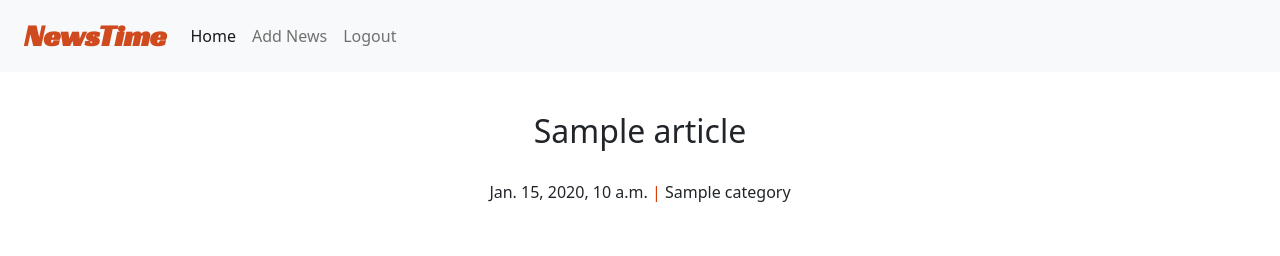
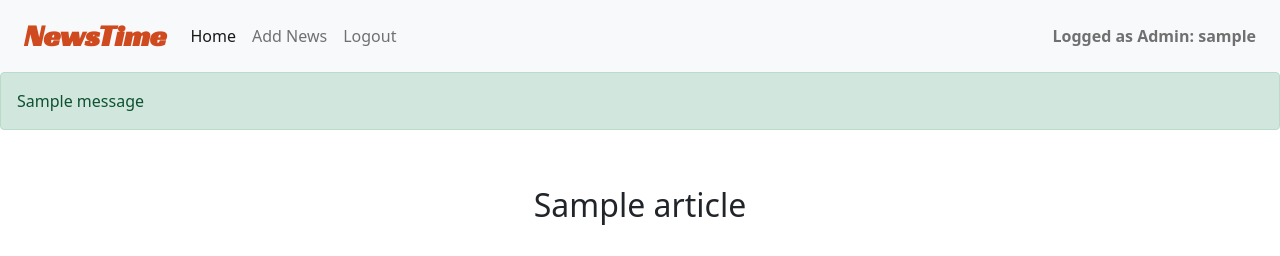
Before and after one commit to sediqa01/News-Aggregator, a Django app: a page that uses templates/base.html in a window 1280 px wide. Shown: the top 256 px of the page. Run offline with Django 3.2, Linux system fonts and the light colour scheme; a user stored in the database is signed in; tables that the repository leaves empty hold one stand-in row (values such as "Sample post"); one stand-in notice (Sample message) is shown; parts of the project's set-up code (start-up, migrations or seed data) failed here and were passed over; some libraries are stand-ins or nearby versions.

Commit message:
Add django flash message

```diff
--- a/static/js/script.js
+++ b/static/js/script.js
@@ -41,3 +41,11 @@ const months = [
   }
 
   displayDate();
+
+
+// set time for disapearing django-flash-message
+  setTimeout(function () {
+    let messages = document.getElementById('flash-msg');
+    let alert = new bootstrap.Alert(messages);
+    alert.close();
+}, 1500);
--- a/templates/base.html
+++ b/templates/base.html
@@ -64,10 +64,26 @@
           </li>
           {% endif %}
         </ul>
+        <div class="navbar-nav ml-auto">
+          {% if user.is_authenticated %}
+           {% if user.is_superuser%}
+          <span class="navbar-text"><strong>Logged as Admin: {{ user.username }}</strong></span>
+          {% endif %}
+          {% endif %}
+      </div>
       </div>
     </div>
   </nav>
 
+  {% for message in messages %}
+  <div class="container-fluid p-0">
+    <div class="alert {{ message.tags }} alert-dismissible" id="flash-msg" role="alert" >
+        <!-- <span aria-hidden="True">&times;</span> -->
+      </button>
+      {{ message }}
+    </div>
+  </div>
+  {% endfor %}
 
   <main class="flex-shrink-0 main-bg">
     {% block content %}
```
Also changed, not shown: newstime/settings.py (+11 -0 lines).
